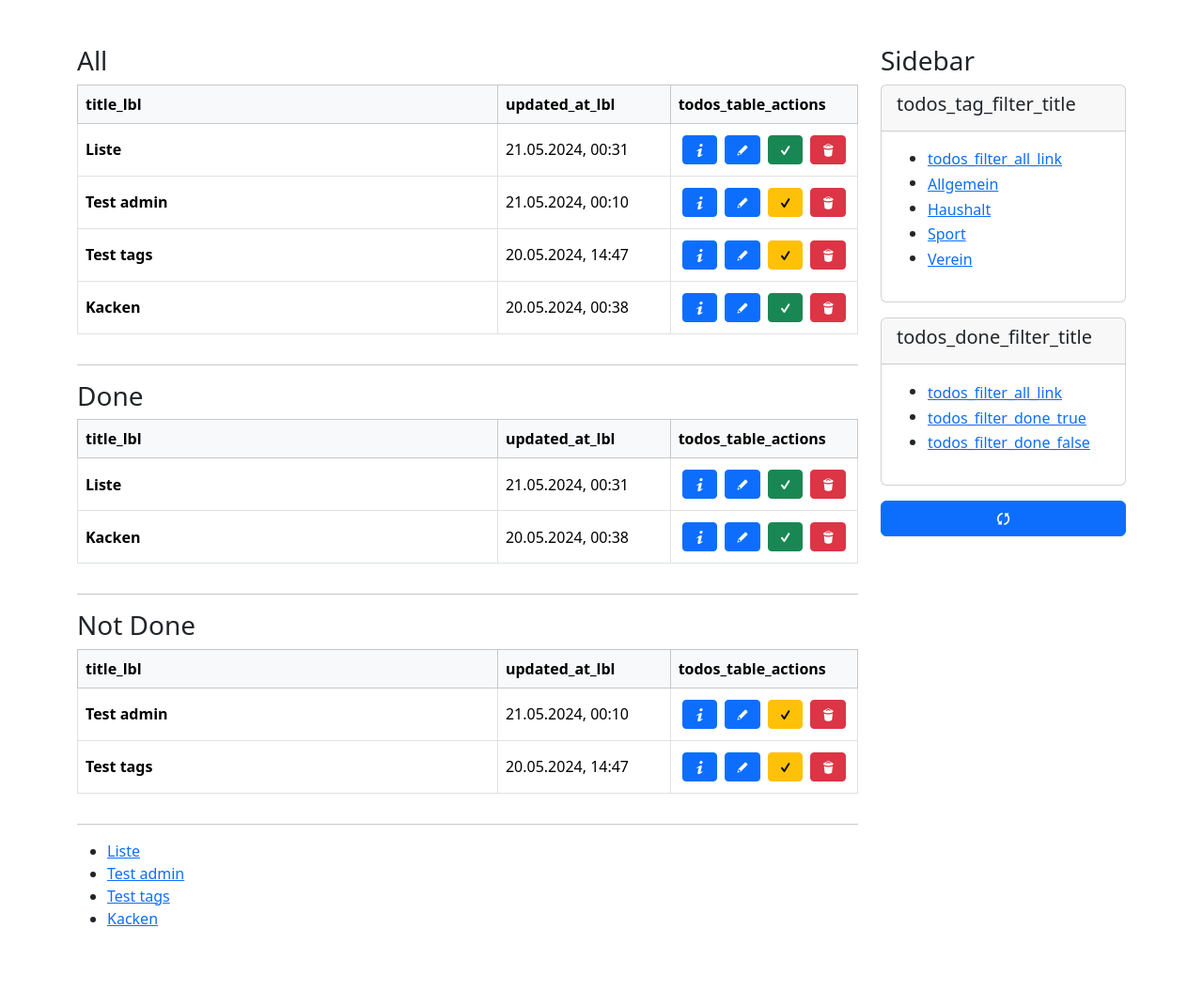
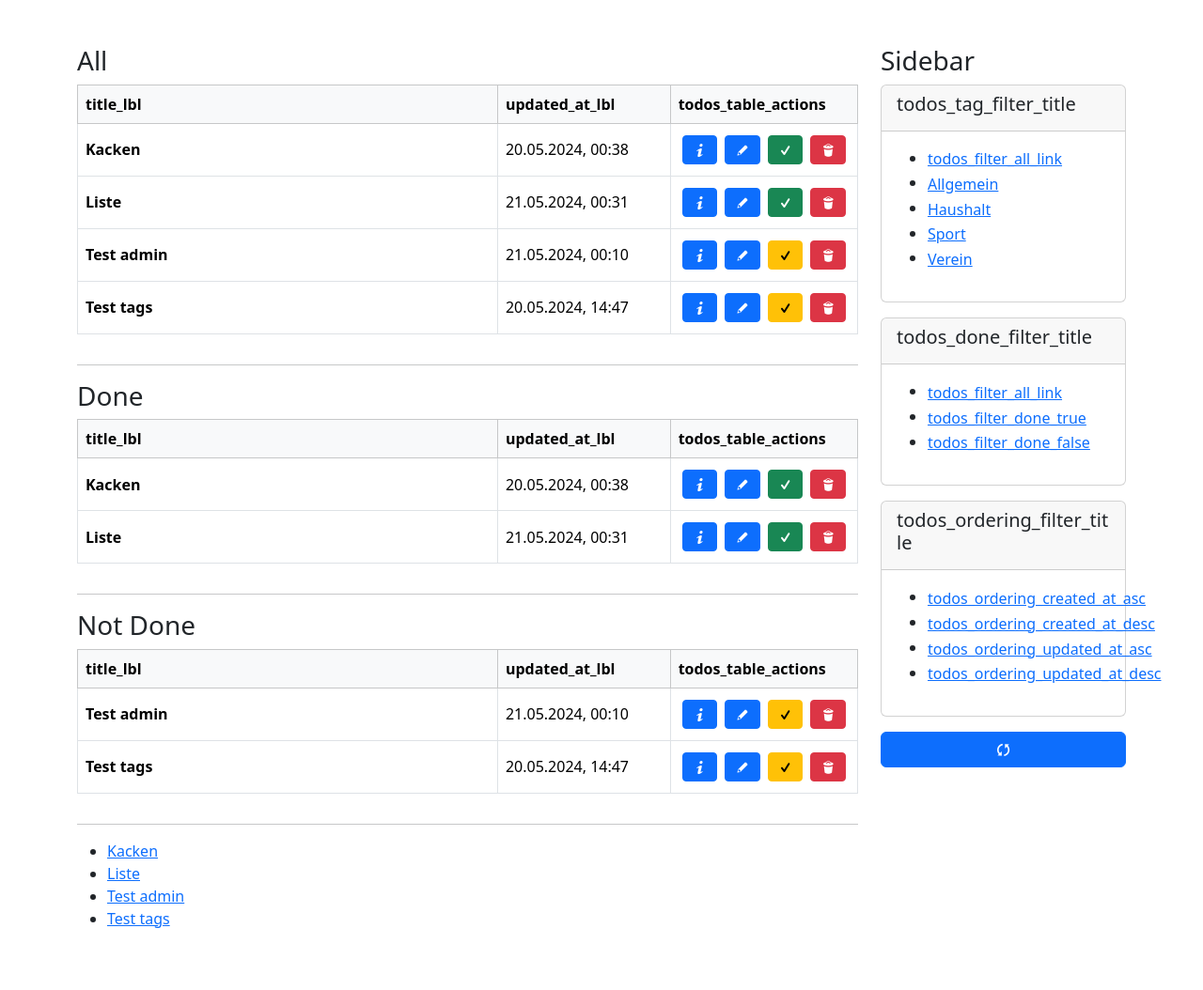
Before and after one commit to bastivogt/User-Todos, a Django app: page /todos/ in a window 1280 px wide. Shown: the part 216-1270 px from the top of the page at 94% size. Run offline with Django 5.2, Linux system fonts and the light colour scheme; a user stored in the database is signed in; data comes from the database, SQL or seed files in the repository; some libraries are stand-ins or nearby versions.

Commit message:
adding order to the FE filters

```diff
--- a/todos/models.py
+++ b/todos/models.py
@@ -34,7 +34,8 @@
 
 
     class Meta:
-        ordering = ["-updated_at"]
+        #ordering = ["-updated_at"]
+        pass
 
 
     @admin.display(description="Tags by user")
--- a/todos/templates/todos/todo/index.html
+++ b/todos/templates/todos/todo/index.html
@@ -78,6 +78,17 @@
         </div>
     </div>
 
+    <div class="card mb-3">
+        <div class="card-header">
+            <h5>
+                {% trans "todos_ordering_filter_title" %}
+            </h5>
+        </div>
+        <div class="card-body">
+            {% include "todos/todo/partials/_ordering_filter.html" %}
+        </div>
+    </div>
+
     <div class="mb-3">
         <a class="btn btn-primary w-100" href="{% url "todos-index" %}"><i class="demo-icon icon-arrows-ccw"></i></a>
     </div>
--- /dev/null
+++ b/todos/templates/todos/todo/partials/_ordering_filter.html
@@ -0,0 +1,16 @@
+{% load i18n %}
+<div>
+    <ul>
+        <li>
+            <button class="btn btn-link p-0" type="button" data-filter-key="order" data-filter-value="created_at_asc">{% trans "todos_ordering_created_at_asc" %}</button>
+        </li>
+        <li>
+            <button class="btn btn-link p-0" type="button" data-filter-key="order" data-filter-value="created_at_desc">{% trans "todos_ordering_created_at_desc" %}</button>
+        </li>
+        <li>
+            <button class="btn btn-link p-0" type="button" data-filter-key="order" data-filter-value="updated_at_asc">{% trans "todos_ordering_updated_at_asc" %}</button>
+        </li>
+        <li>
+            <button class="btn btn-link p-0" type="button" data-filter-key="order" data-filter-value="updated_at_desc">{% trans "todos_ordering_updated_at_desc" %}</button>
+        </li>
+</div>
--- a/todos/views/todo_views.py
+++ b/todos/views/todo_views.py
@@ -11,6 +11,7 @@
 
 # Create your views here.
 
+# redirect
 def redirect_to_todos(request):
     if not request.user.is_authenticated:
         return helpers.not_auth_redirect()
@@ -26,16 +27,34 @@
     current_user = request.user
     url = reverse("todos-index")
 
-    todos = models.Todo.objects.filter(user=current_user)
-
-
-    tags = models.Tag.objects.filter(user=current_user)
-
     # get params
     filter_tag = request.GET.get("tag")
     filter_done = request.GET.get("done")
+    filter_order = request.GET.get("order")
     print(f"tag: {filter_tag}")
-    print(f"tag: {filter_done}")
+    print(f"done: {filter_done}")
+    print(f"order: {filter_order}")
+    order_str = "created_at"
+
+    #order
+    if filter_order != None:
+        print("order")
+        if filter_order == "created_at_asc":
+            order_str = "created_at"
+            print("created_at asc")
+        elif filter_order == "created_at_desc":
+            order_str = "-created_at"
+            print("created_at desc")
+        elif filter_order == "updated_at_asc":
+            order_str = "updated_at"
+            print("updated_at asc")
+        elif filter_order == "updated_at_desc":
+            order_str = "-updated_at"
+            print("updated_at desc")
+
+    # modelentries
+    todos = models.Todo.objects.filter(user=current_user).order_by(order_str)
+    tags = models.Tag.objects.filter(user=current_user)
 
     #filter
     #tag
@@ -55,11 +74,9 @@
         except:
             return HttpResponseRedirect(url)
 
-
-
+    # creating done and not_done vars
     done_todos = todos.filter(done=True)
     not_done_todos = todos.filter(done=False)
-
 
     return render(request, "todos/todo/index.html", {
         "title": _("todos_index_title"),
```
